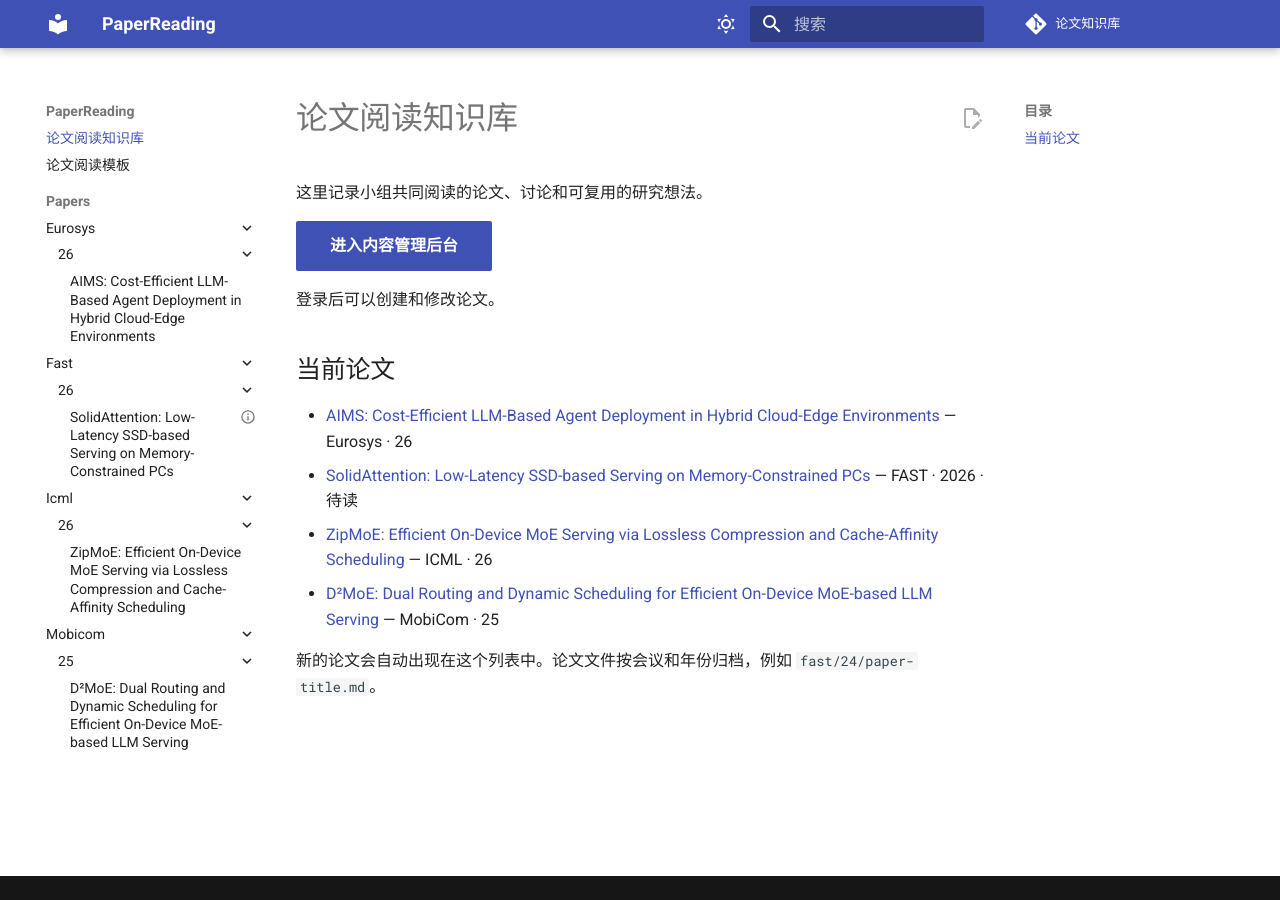
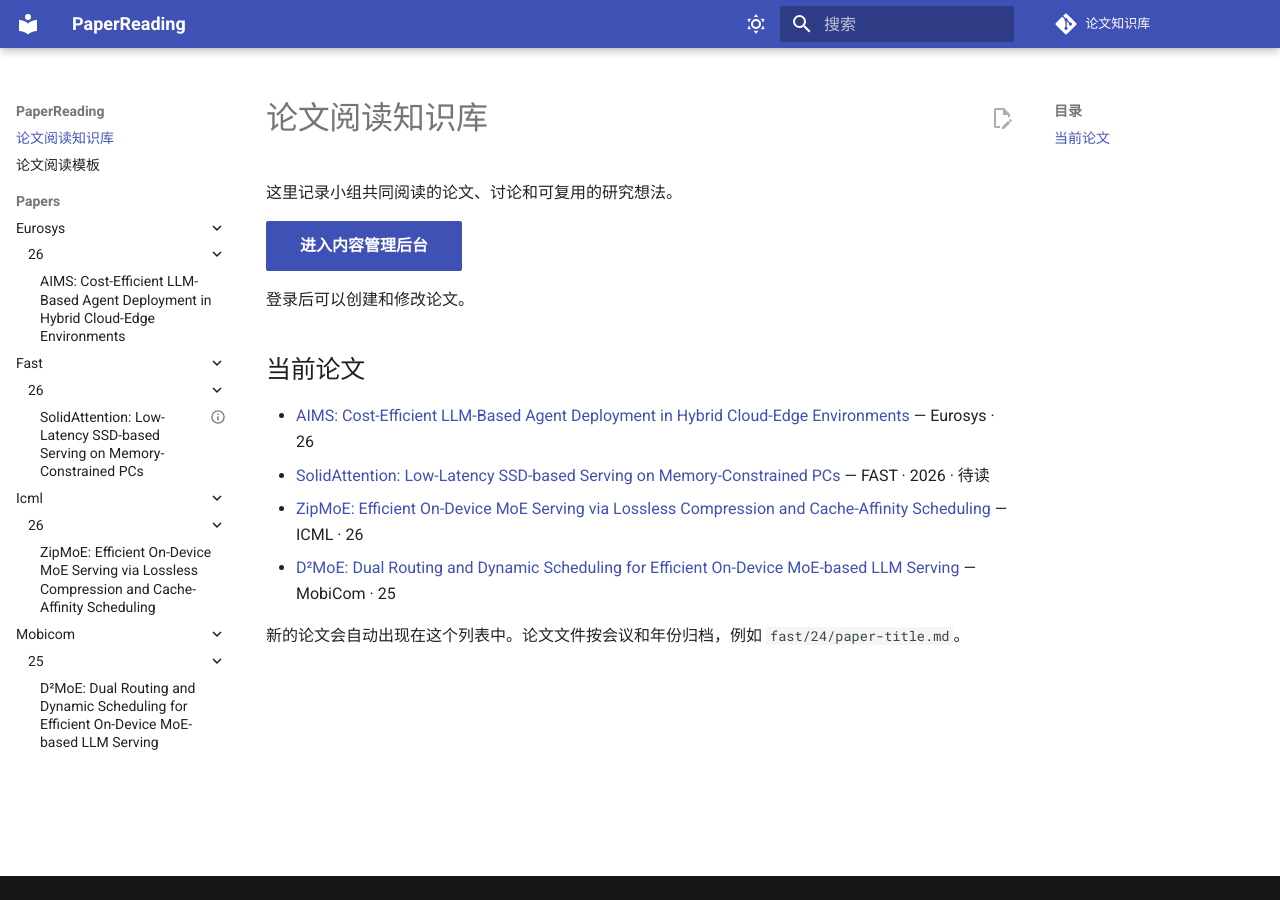
Before and after one commit to USTC-ADSL/MobilePaperReading, an MkDocs documentation site: the page built from docs/index.md, in a window 1280 px wide. Built offline with MkDocs 1.6.1 and Material for MkDocs 9.7.7, drawn with Linux system fonts in a browser that asks for light colours; a script that is not in the unit is left out; comment, search, counter and statistics services are not loaded.

Commit message:
扩大 MkDocs 桌面版页面宽度

```diff
--- /dev/null
+++ b/docs/stylesheets/extra.css
@@ -0,0 +1,3 @@
+.md-grid {
+  max-width: 80rem;
+}
--- a/mkdocs.yml
+++ b/mkdocs.yml
@@ -53,6 +53,9 @@ markdown_extensions:
 extra:
   generator: false
 
+extra_css:
+  - stylesheets/extra.css
+
 extra_javascript:
   - https://cdn.jsdelivr.net/npm/mathjax@3/es5/tex-mml-chtml.js
   - https://hypothes.is/embed.js
```
